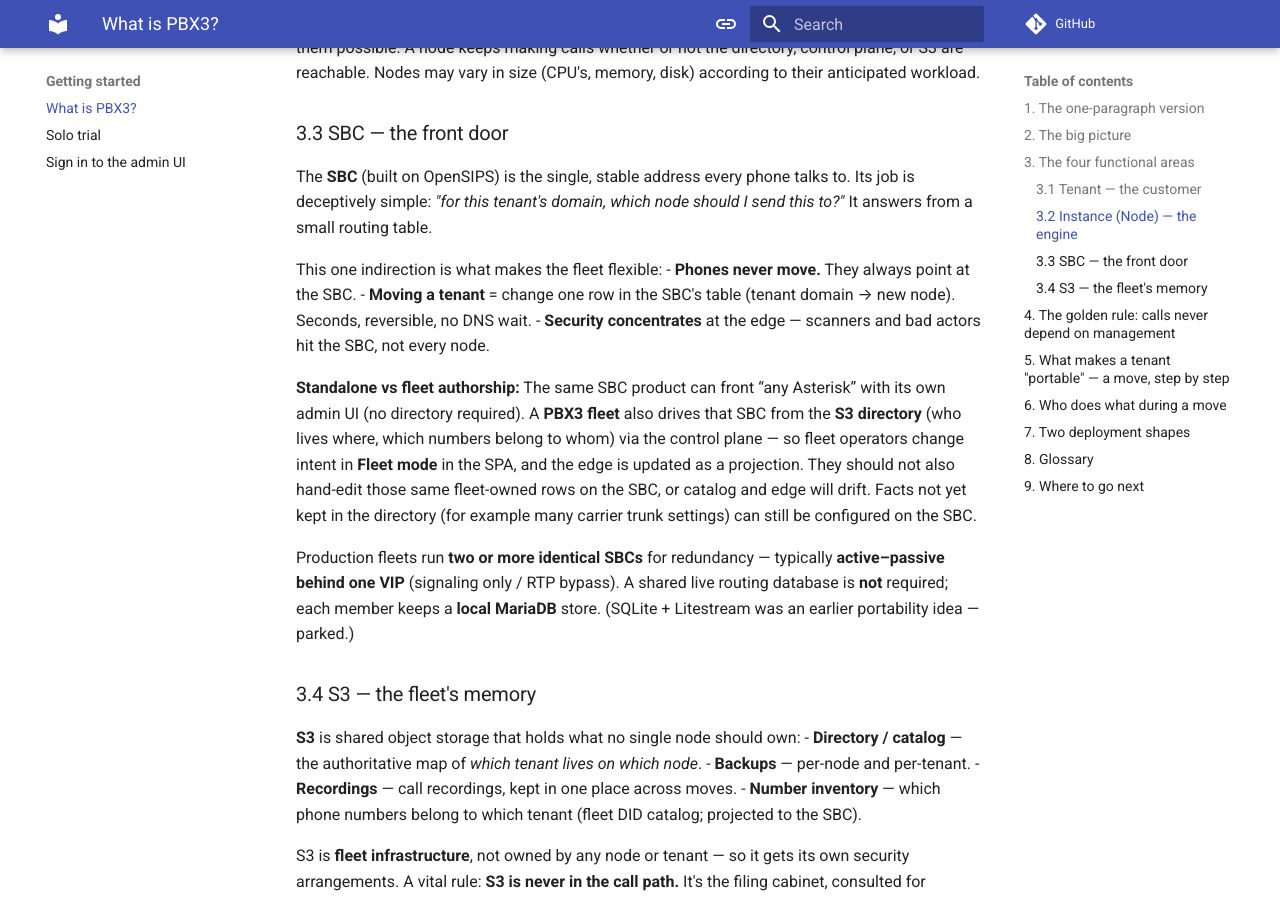
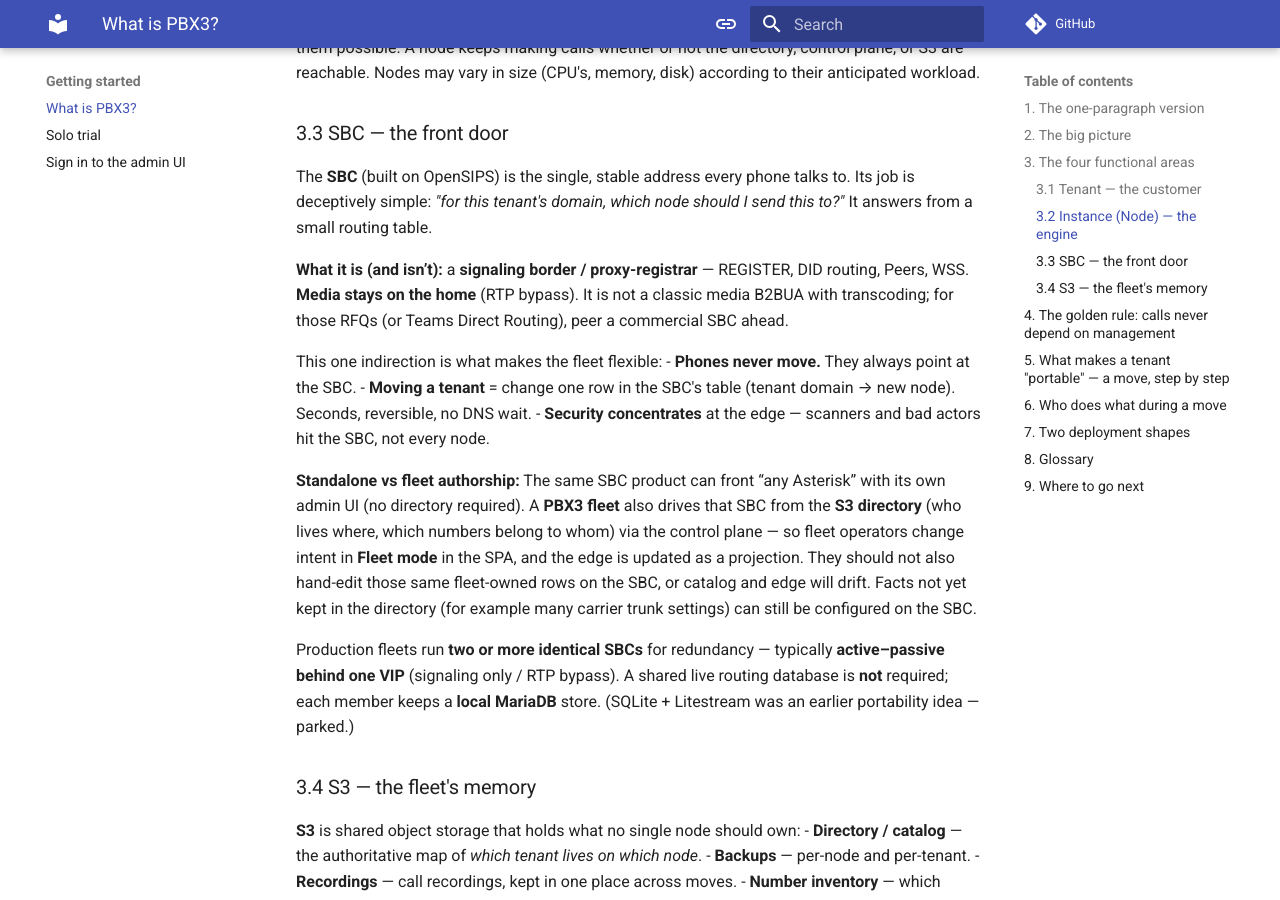
Before and after one commit to aelintra/pbx3-docs, an MkDocs documentation site: the page built from docs/getting-started/what-is-pbx3.md, in a window 1280 px wide and 900 px high, scrolled down 2360 px. Built offline with MkDocs 1.6.1 and Material for MkDocs 9.7.7, drawn with Linux system fonts in a browser that asks for light colours; comment, search, counter and statistics services are not loaded; some of the changed text lies outside the part shown.

Commit message:
Clarify SBC as signaling border / proxy-registrar in MkDocs.
State RTP bypass and Rule 7 cascade so operators do not expect a media B2BUA.

Co-authored-by: Cursor <cursoragent@cursor.com>

```diff
--- a/docs/getting-started/what-is-pbx3.md
+++ b/docs/getting-started/what-is-pbx3.md
@@ -124,6 +124,8 @@ Nodes are **logically identical and interchangeable** — that's what makes movi
 ### 3.3 SBC — the front door
 
 The **SBC** (built on OpenSIPS) is the single, stable address every phone talks to. Its job is deceptively simple: *"for this tenant's domain, which node should I send this to?"* It answers from a small routing table.
+
+**What it is (and isn’t):** a **signaling border / proxy-registrar** — REGISTER, DID routing, Peers, WSS. **Media stays on the home** (RTP bypass). It is not a classic media B2BUA with transcoding; for those RFQs (or Teams Direct Routing), peer a commercial SBC ahead.
 
 This one indirection is what makes the fleet flexible:
 - **Phones never move.** They always point at the SBC.
@@ -308,7 +310,7 @@ You can start solo and grow into a fleet; the node software is the same.
 |------|---------|
 | **Tenant** | One customer's phone system (extensions, IVR, rules). Portable. |
 | **Instance / Node** | One PBX server (Asterisk + local DB + firewall + certs). Hosts tenants. |
-| **SBC** | Session Border Controller — the fleet's single front door for phones and carriers. |
+| **SBC** | Session Border Controller — the fleet's single SIP front door (signaling / proxy-registrar; RTP on the home). |
 | **S3 directory** | Shared store recording which tenant lives on which node, plus backups/recordings. |
 | **Control plane** | The fleet management brain (superadmin, tenant moves, DID assign, edge project). Not in the call path. UI: **Fleet mode** in the admin SPA (separate API). Catalog is home of record; the SBC is a projection. |
 | **DID / DDI** | A phone number that reaches a tenant from the outside world. |
```
Also changed, not shown: docs/fleet/install-sbc.md (+3 -0 lines), docs/index.md (+1 -1 lines), docs/installation/install-lab-sbc.md (+3 -0 lines).
